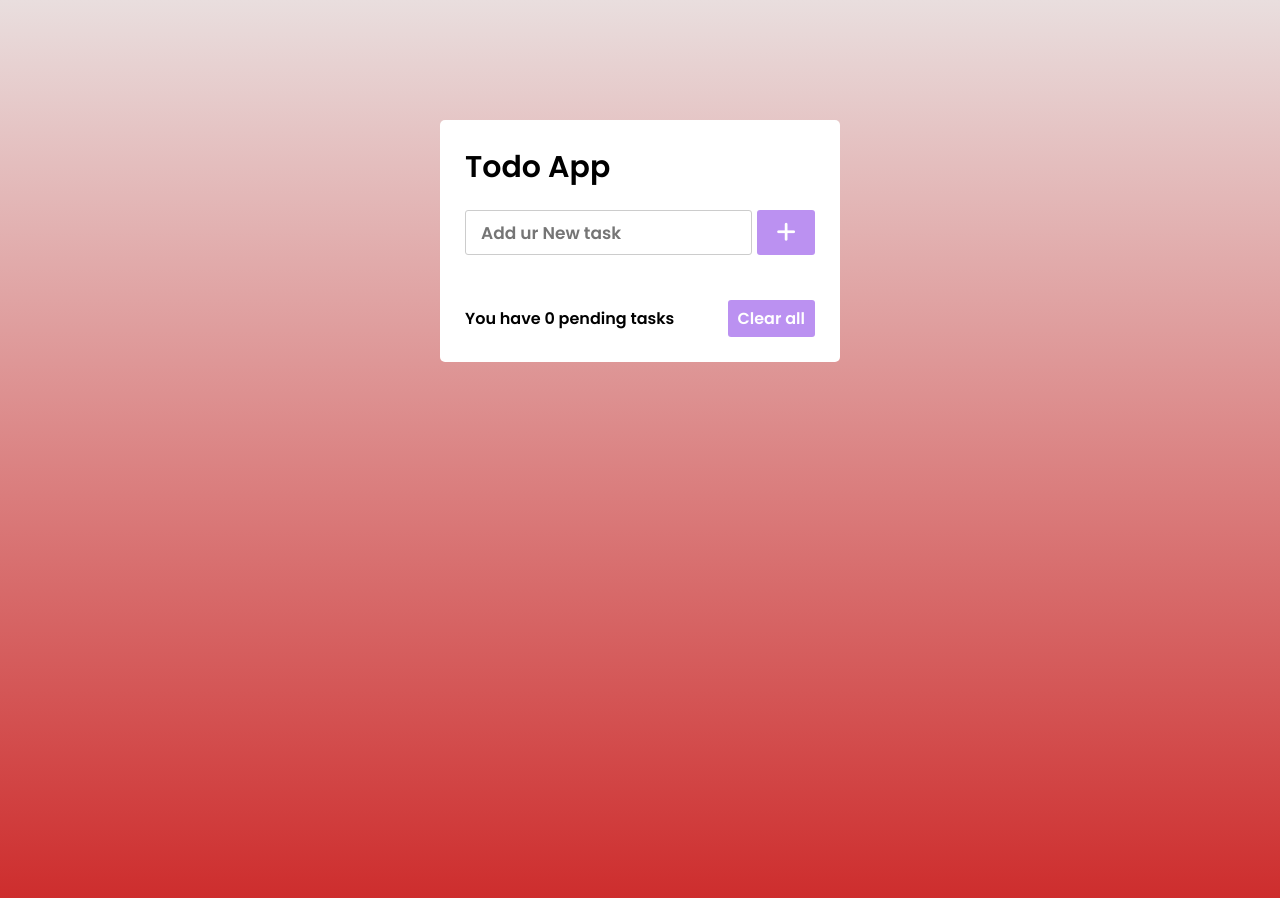
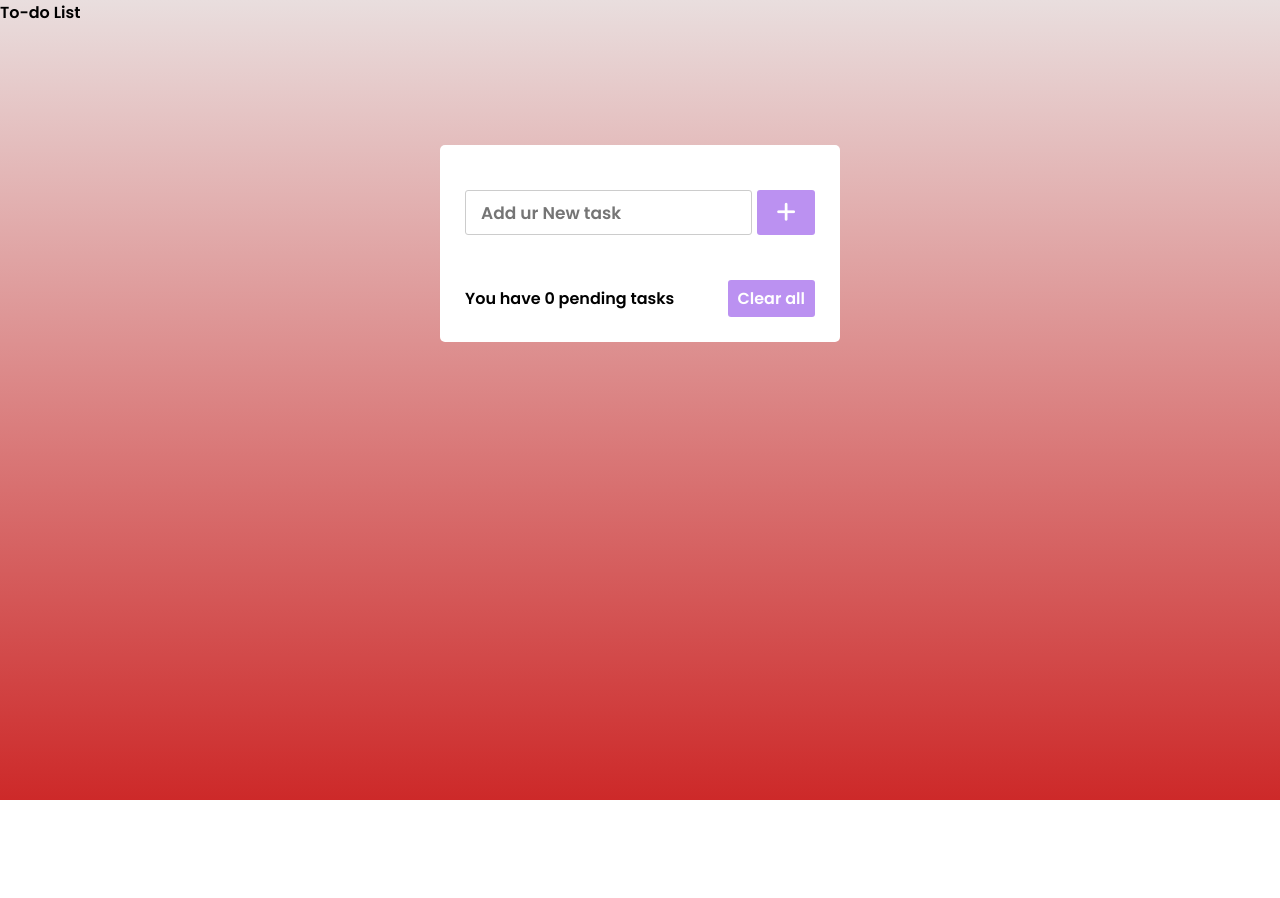
Before and after one commit to ashishpraajapat/Todo.github.io, a plain HTML site: page index.html in a window 1280 px wide. After the commit the page ends 800 px from the top, so only its background shows below. Drawn offline with Linux system fonts and the light colour scheme.

Commit message:
Update index.html

```diff
--- a/index.html
+++ b/index.html
@@ -9,8 +9,9 @@
     <script src="https://kit.fontawesome.com/a076d05399.js"></script>
 </head>
 <body>
+    <header>To-do List</header>
     <div class="wrapper">
-        <header>Todo App</header>
+
         <div class="inputField">
             <input type="text" placeholder="Add ur New task">
             <button><i class="fas fa-plus"></i></button>
```
